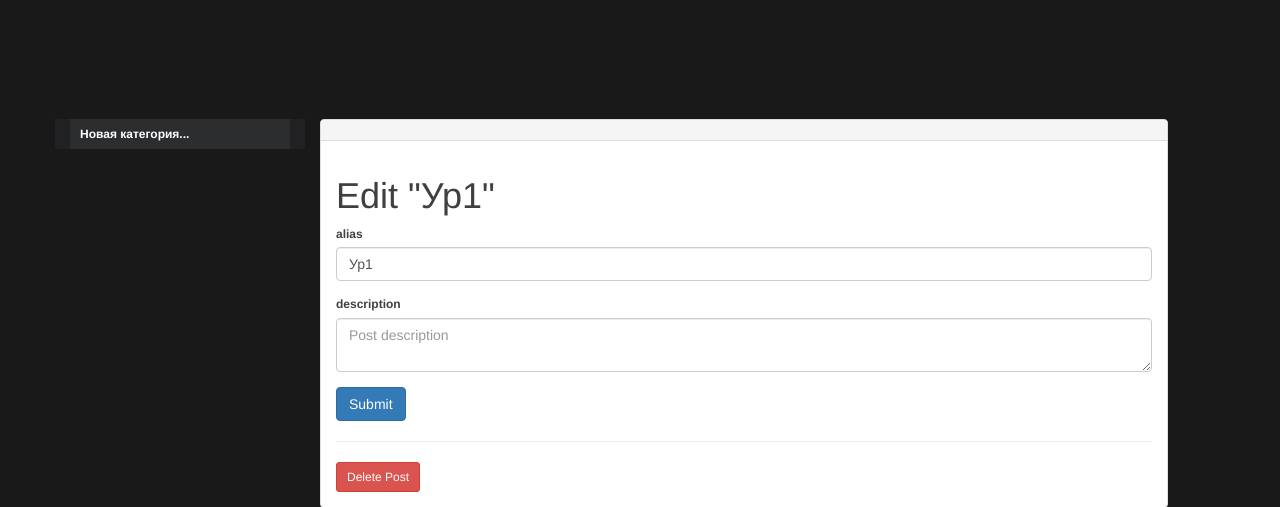
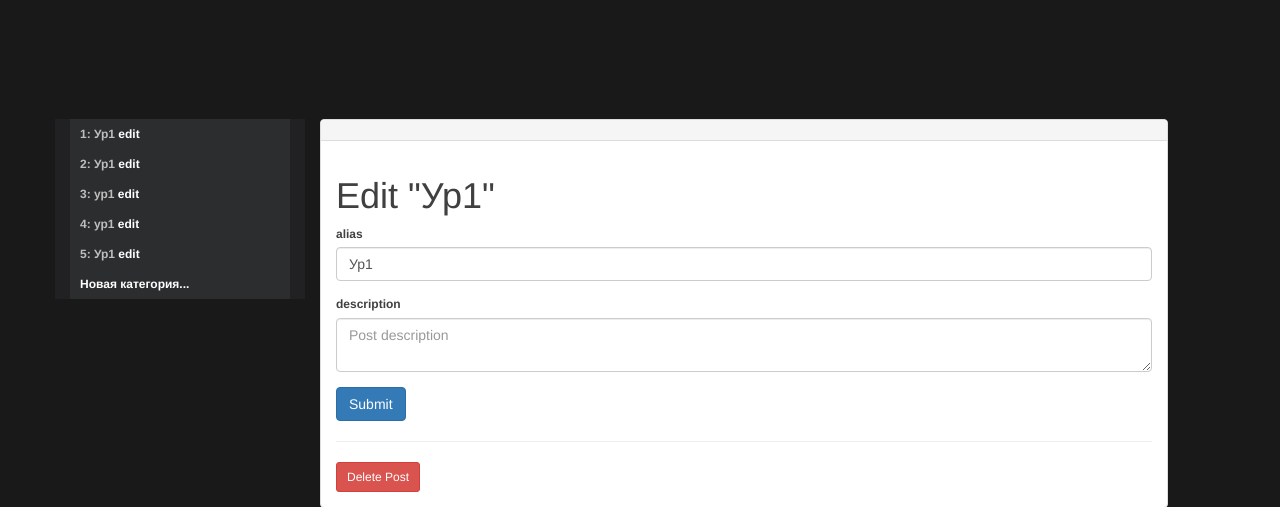
Before and after one commit to MaksFoxerProgrammer/flask.project, a Flask app: page /1/edit in a window 1280 px wide. Shown: the part 51-558 px from the top of the page. Run offline with Flask 2, Linux system fonts and the light colour scheme; some libraries are stand-ins or nearby versions.

Commit message:
Починил меню (не крашится, когда редачишь категории). Пробросил таблицы в остальные шаблоны

```diff
--- a/app.py
+++ b/app.py
@@ -133,7 +133,7 @@ def edit(id):
             data.save()
             return redirect(url_for('index'))
 
-    return render_template('edit.html', post=post)
+    return render_template('edit.html', post=post, Level1=Level1, Level2=Level2, Level3=Level3)
 
 
 @app.route('/<int:id>/edit2', methods=('GET', 'POST'))
@@ -153,7 +153,7 @@ def edit2(id):
             data.save()
             return redirect(url_for('index'))
 
-    return render_template('edit.html', post=post)
+    return render_template('edit.html', post=post, Level1=Level1, Level2=Level2, Level3=Level3)
 
 
 @app.route('/<int:id>/edit3', methods=('GET', 'POST'))
@@ -173,7 +173,7 @@ def edit3(id):
             data.save()
             return redirect(url_for('index'))
 
-    return render_template('edit.html', post=post)
+    return render_template('edit.html', post=post, Level1=Level1, Level2=Level2, Level3=Level3)
 
 
 
--- a/templates/init.html
+++ b/templates/init.html
@@ -98,26 +98,26 @@
 		<!-- Меню -->
         <nav class="col-md-3 hidden-sm hidden-xs menu-block" id="myScrollspy">
             <ul>
-                {% for lvl1 in level1 %}
+                {% for lvl1 in Level1.select().dicts().execute() %}
                   <li class="menu-category">
-                      <span>{{ lvl1['id'] }}: {{ lvl1['alias'] }} <a href="{{lvl1['id']}}/edit">edit</a> <i class="icon icon-plus"></i></span>
+                      <span>{{ lvl1['id'] }}: {{ lvl1['alias'] }} <a href="{{ url_for('edit', id=lvl1['id']) }}">edit</a> <i class="icon icon-plus"></i></span>
                       <ul style="display: none;">
 
                           {% for lvl2 in Level2.select().where(Level2.owner_id == lvl1.id).dicts().execute() %}
                               <li class="menu-category sub">
-                                  <span>{{ lvl2['id'] }}: {{ lvl2.alias }}  <a href="{{lvl2['id']}}/edit2">edit</a> <i class="icon icon-plus"></i></span>
+                                  <span>{{ lvl2['id'] }}: {{ lvl2.alias }}  <a href="{{ url_for('edit2', id=lvl2['id']) }}">edit</a> <i class="icon icon-plus"></i></span>
                                   <ul style="display: none;">
 
                                       {% for lvl3 in Level3.select().where(Level3.owner_id == lvl2.id).dicts().execute() %}
                                           <li><span> <a href="#{{ lvl3['alias'] }}"{{ lvl3['id'] }}: {{ lvl3['alias'] }}"> {{ lvl3['id'] }}: {{ lvl3['alias'] }}  </a> </span></li>
 										{# <li><a href="#sectionThree">Section Three</a></li>#}
                                       {% endfor %}
-          <li></li><span><a href="{{lvl2['id']}}/create3">Новая часть...</a></span></li>
+          <li></li><span><a href="{{ url_for('create3', id=lvl2['id']) }}">Новая часть...</a></span></li>
                                   </ul>
                               </li>
                           {% endfor %}
            <li class="menu-category sub">
-                  <span><a href="{{lvl1['id']}}/create2">Новая подкатегория...</a></span>
+                  <span><a href="{{ url_for('create2', id=lvl1['id']) }}">Новая подкатегория...</a></span>
                 </li>
                       </ul>
                   </li>
```
